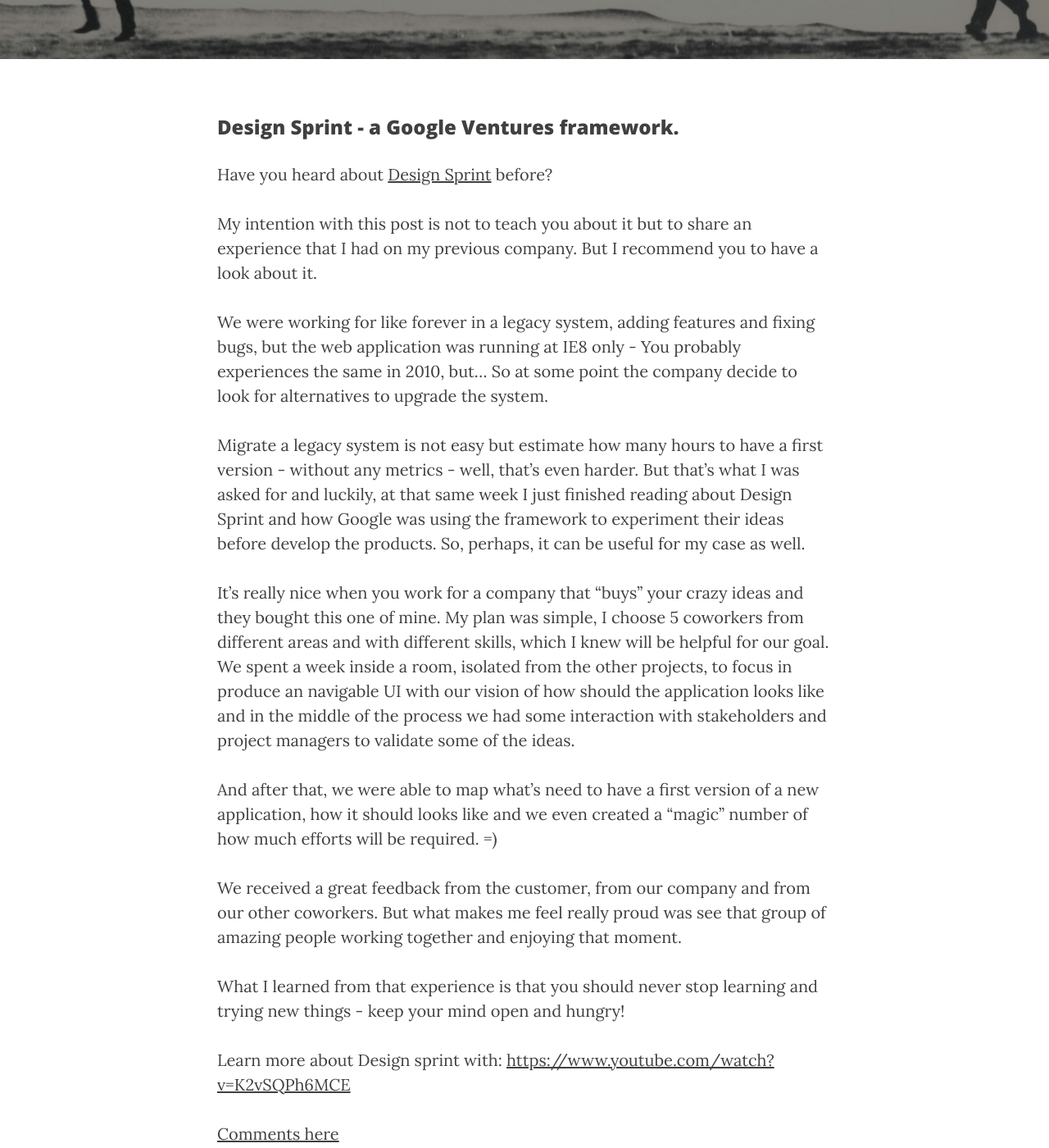
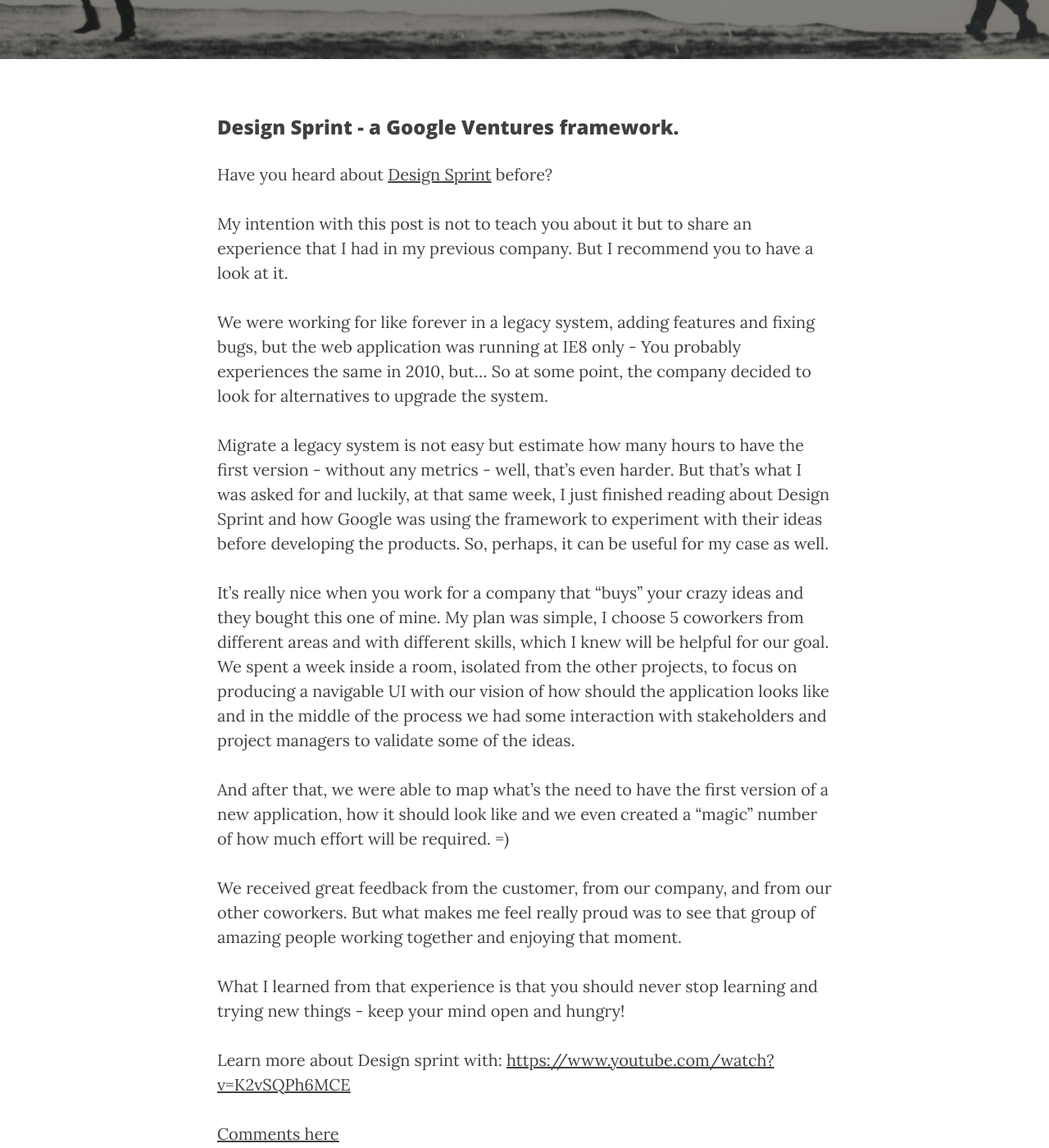
Before and after one commit to the-unknown-developer-podcast/the-unknown-developer-podcast.github.com, a Jekyll site: the page built from _posts/2019-06-01-sprint-a-google-ventures-framework.markdown, in a window 1280 px wide and 1400 px high, scrolled down 341 px. Shown: the whole window at 82% size. Built offline with Jekyll 4.4.1, drawn with Linux system fonts in a browser that asks for light colours; nearby versions of some CDN libraries.

Commit message:
Update 2019-06-01-sprint-a-google-ventures-framework.markdown

```diff
--- a/_posts/2019-06-01-sprint-a-google-ventures-framework.markdown
+++ b/_posts/2019-06-01-sprint-a-google-ventures-framework.markdown
@@ -10,17 +10,17 @@
 
 Have you heard about [Design Sprint](https://www.gv.com/sprint) before?
 
-My intention with this post is not to teach you about it but to share an experience that I had on my previous company. But I recommend you to have a look about it.
+My intention with this post is not to teach you about it but to share an experience that I had in my previous company. But I recommend you to have a look at it.
 
-We were working for like forever in a legacy system, adding features and fixing bugs, but the web application was running at IE8 only - You probably experiences the same in 2010, but... So at some point the company decide to look for alternatives to upgrade the system.
+We were working for like forever in a legacy system, adding features and fixing bugs, but the web application was running at IE8 only - You probably experiences the same in 2010, but... So at some point, the company decided to look for alternatives to upgrade the system.
 
-Migrate a legacy system is not easy but estimate how many hours to have a first version - without any metrics - well, that’s even harder. But that's what I was asked for and luckily, at that same week I just finished reading about Design Sprint and how Google was using the framework to experiment their ideas before develop the products. So, perhaps, it can be useful for my case as well.
+Migrate a legacy system is not easy but estimate how many hours to have the first version - without any metrics - well, that’s even harder. But that's what I was asked for and luckily, at that same week, I just finished reading about Design Sprint and how Google was using the framework to experiment with their ideas before developing the products. So, perhaps, it can be useful for my case as well.
 
-It’s really nice when you work for a company that "buys" your crazy ideas and they bought this one of mine. My plan was simple, I choose 5 coworkers from different areas and with different skills, which I knew will be helpful for our goal. We spent a week inside a room, isolated from the other projects, to focus in produce an navigable UI with our vision of how should the application looks like and in the middle of the process we had some interaction with stakeholders and project managers to validate some of the ideas.
+It’s really nice when you work for a company that "buys" your crazy ideas and they bought this one of mine. My plan was simple, I choose 5 coworkers from different areas and with different skills, which I knew will be helpful for our goal. We spent a week inside a room, isolated from the other projects, to focus on producing a navigable UI with our vision of how should the application looks like and in the middle of the process we had some interaction with stakeholders and project managers to validate some of the ideas.
 
-And after that, we were able to map what’s need to have a first version of a new application, how it should looks like and we even created a "magic" number of how much efforts will be required. =)
+And after that, we were able to map what’s the need to have the first version of a new application, how it should look like and we even created a "magic" number of how much effort will be required. =)
 
-We received a great feedback from the customer, from our company and from our other coworkers. But what makes me feel really proud was see that group of amazing people working together and enjoying that moment.
+We received great feedback from the customer, from our company, and from our other coworkers. But what makes me feel really proud was to see that group of amazing people working together and enjoying that moment.
 
 What I learned from that experience is that you should never stop learning and trying new things - keep your mind open and hungry!
 
```
